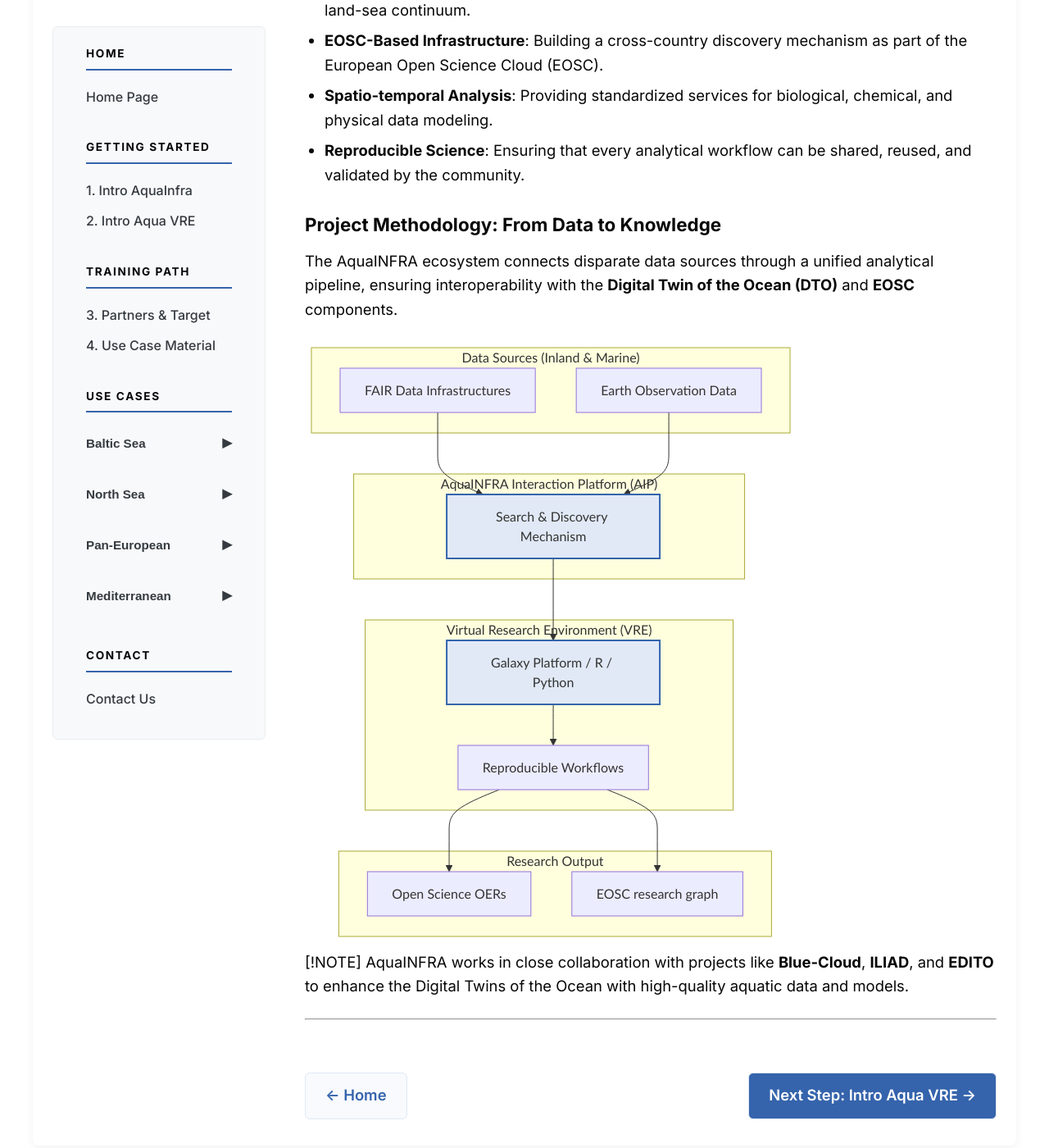
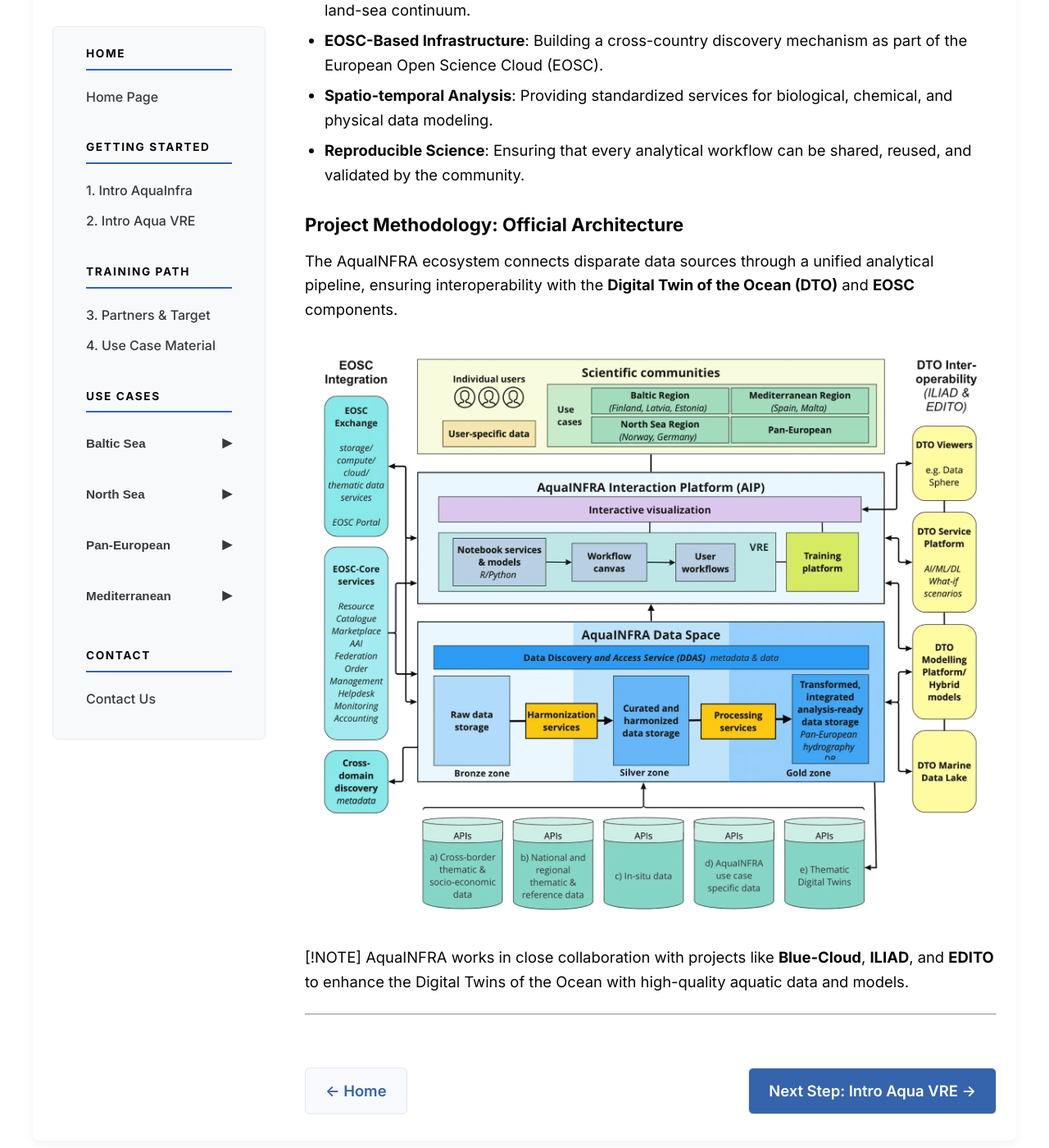
Before and after one commit to Mehrad1994/AquaINFRA_Training_Handbooks, a Jekyll site: the page built from docs/intro.md, in a window 1280 px wide and 1400 px high, scrolled down 545 px. Shown: the whole window at 82% size. Built offline with Jekyll 4.4.1, drawn with Linux system fonts in a browser that asks for light colours.

Commit message:
Simplify homepage by removing context section and keep architecture chart in intro.md

````diff
--- a/docs/intro.md
+++ b/docs/intro.md
@@ -18,40 +18,10 @@ Our mission is to support marine and freshwater scientists and stakeholders in *
 - **Spatio-temporal Analysis**: Providing standardized services for biological, chemical, and physical data modeling.
 - **Reproducible Science**: Ensuring that every analytical workflow can be shared, reused, and validated by the community.
 
-### Project Methodology: From Data to Knowledge
+### Project Methodology: Official Architecture
 The AquaINFRA ecosystem connects disparate data sources through a unified analytical pipeline, ensuring interoperability with the **Digital Twin of the Ocean (DTO)** and **EOSC** components.
 
-```mermaid
-graph TD
-    subgraph "Data Sources (Inland & Marine)"
-        DS[FAIR Data Infrastructures]
-        EO[Earth Observation Data]
-    end
-
-    subgraph "AquaINFRA Interaction Platform (AIP)"
-        AIP[Search & Discovery Mechanism]
-    end
-
-    subgraph "Virtual Research Environment (VRE)"
-        VRE[Galaxy Platform / R / Python]
-        WP[Reproducible Workflows]
-    end
-
-    subgraph "Research Output"
-        O1[Open Science OERs]
-        O2[EOSC research graph]
-    end
-
-    DS --> AIP
-    EO --> AIP
-    AIP --> VRE
-    VRE --> WP
-    WP --> O1
-    WP --> O2
-
-    style AIP fill:#e1e9f6,stroke:#3564AC,stroke-width:2px
-    style VRE fill:#e1e9f6,stroke:#3564AC,stroke-width:2px
-```
+![AquaINFRA Architecture]({{ '/assets/images/architecture.webp' | relative_url }})
 
 > [!NOTE]
 > AquaINFRA works in close collaboration with projects like **Blue-Cloud**, **ILIAD**, and **EDITO** to enhance the Digital Twins of the Ocean with high-quality aquatic data and models.
````
Also changed, not shown: docs/index.md (+0 -8 lines), docs/assets/images/architecture.webp (renamed from image.webp).
